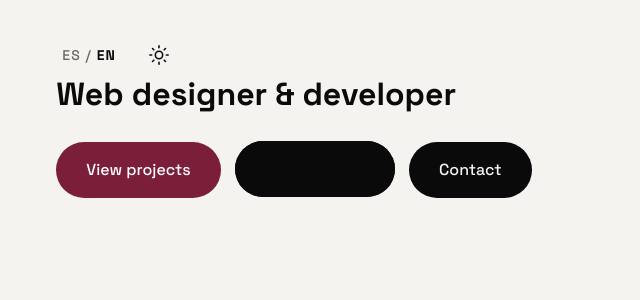
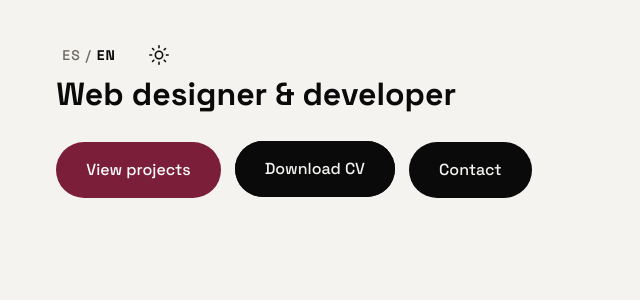
Before and after one commit to deboraabarca/portafolio, a React (Vite) app: page / in a window 1280 px wide. In both pictures the pointer is over the button "Download CV". Shown: the top 300 px of the page, without its empty margins (0-640 px from the left). Built offline with nearby package versions, Linux system fonts and the light colour scheme.

Commit message:
fix: :bug: keep outline button text legible on hover

```diff
--- a/src/components/Button/Button.css
+++ b/src/components/Button/Button.css
@@ -46,7 +46,7 @@
 
 .btn--outline:hover {
   background: var(--text);
-  color: var(--text);
+  color: var(--bg);
 }
 
 .btn--inverse{
```
